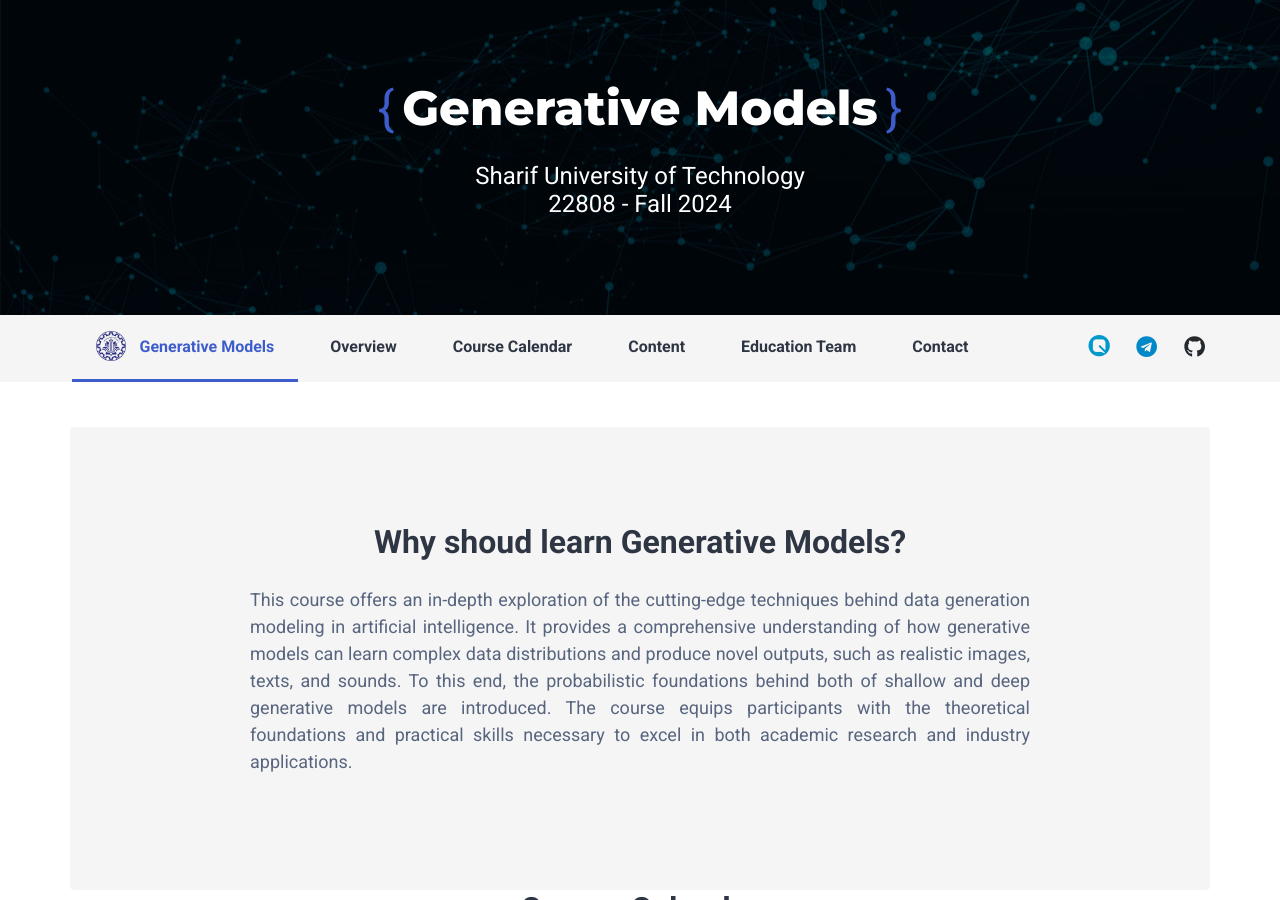
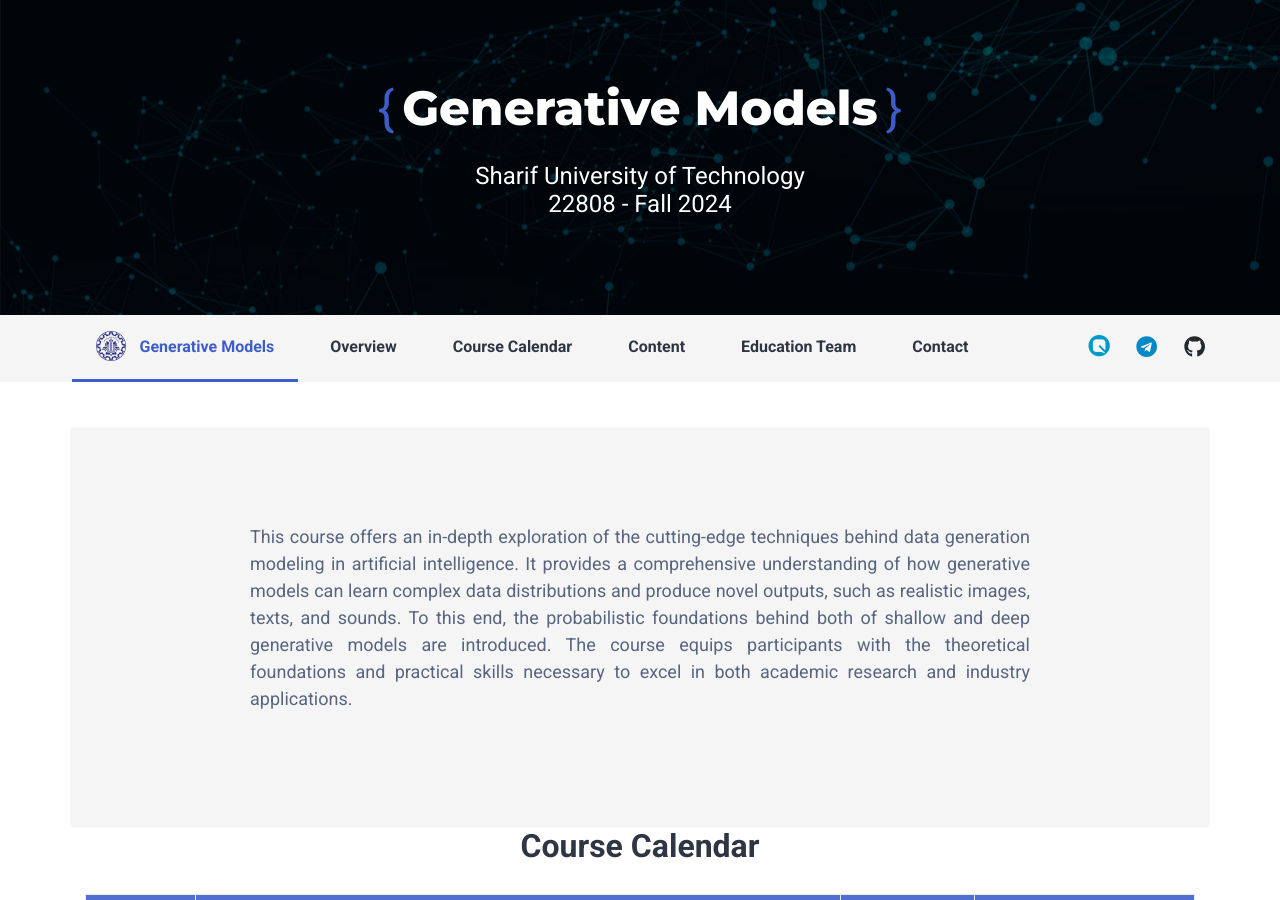
Before and after one commit to Sharif-CS-GenerativeModels/Sharif-CS-GenerativeModels.github.io, a Jekyll site: the page built from index.html, in a window 1280 px wide and 900 px high. Built offline with Jekyll 4.4.1, drawn with Linux system fonts in a browser that asks for light colours; some web fonts are replaced; comment, search, counter and statistics services are not loaded.

Commit message:
Update overview.yml
s

```diff
--- a/_data/overview.yml
+++ b/_data/overview.yml
@@ -1,2 +1,2 @@
-title: Why shoud learn Generative Models?
+title:
 content: "This course offers an in-depth exploration of the cutting-edge techniques behind data generation modeling in artificial intelligence. It provides a comprehensive understanding of how generative models can learn complex data distributions and produce novel outputs, such as realistic images, texts, and sounds. To this end, the probabilistic foundations behind both of shallow and deep generative models are introduced. The course equips participants with the theoretical foundations and practical skills necessary to excel in both academic research and industry applications."
```
